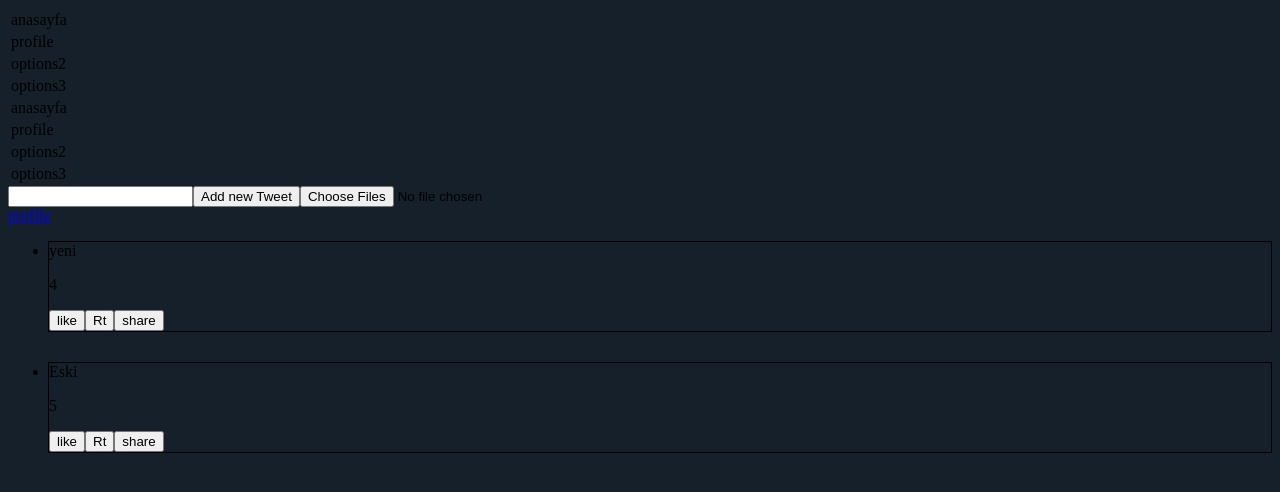
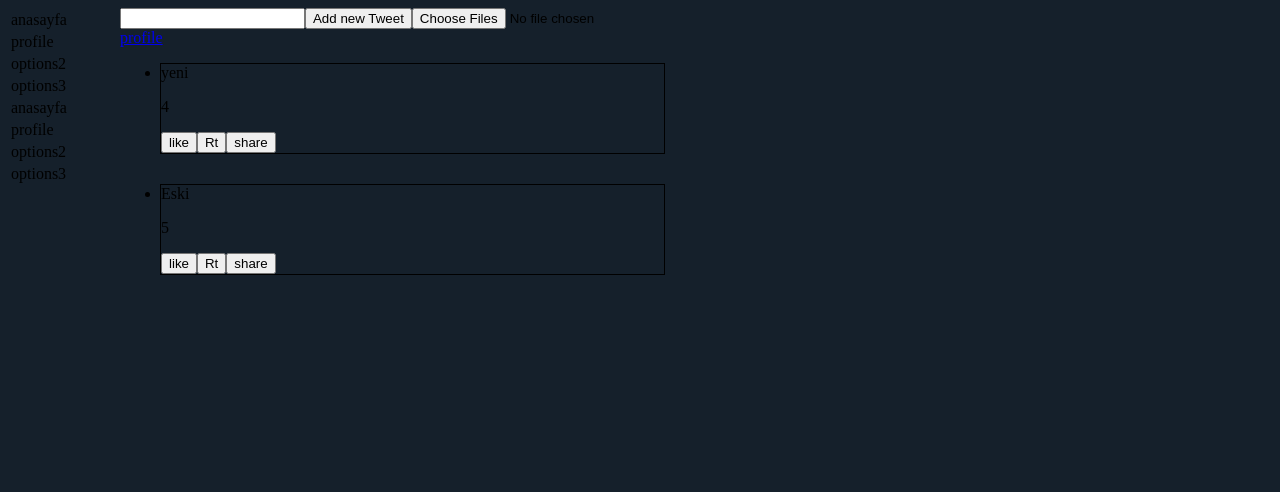
Before and after one commit to emreunsal1/twitter-clone, a React (Create React App) app: page /main in a window 1280 px wide. Shown: the top 492 px of the page. Built offline with nearby package versions, Linux system fonts and the light colour scheme.

Commit message:
side menu style

```diff
--- a/src/App.js
+++ b/src/App.js
@@ -4,7 +4,6 @@ import Layout from "./pages/Layout";
 import Login from "./pages/Login";
 import MainPage from "./pages/MainPage";
 import Profile from "./pages/Profile";
-import SideMenu from "./components/SideMenu";
 import "./style/main.scss";
 function App() {
   return (
@@ -12,7 +11,6 @@ function App() {
       <Router>
         <Context>
           <Layout>
-            <SideMenu />
             <Route exact path="/">
               <Login />
             </Route>
--- a/src/components/SideMenu.js
+++ b/src/components/SideMenu.js
@@ -1,4 +1,5 @@
 import React from "react";
+import "../style/sideMenu.scss";
 
 export default function SideMenu() {
   return (
--- a/src/pages/Login.js
+++ b/src/pages/Login.js
@@ -1,4 +1,4 @@
-import React, { useContext, useState } from "react";
+import React, { useContext } from "react";
 import { useHistory, Link } from "react-router-dom";
 import { mainContext } from "../context";
 import { user } from "../data";
@@ -36,6 +36,7 @@ export default function Login() {
               name="userName"
               className="input-username"
               type="text"
+              required
             ></input>
             <label className="username">User Name</label>
           </div>
@@ -44,6 +45,7 @@ export default function Login() {
               name="password"
               className="input-password"
               type="text"
+              required
             ></input>
             <label className="password">Password</label>
           </div>
--- a/src/pages/MainPage.js
+++ b/src/pages/MainPage.js
@@ -2,6 +2,8 @@ import { useMainContext } from "./../context";
 import AddTweet from "./../components/AddTweet";
 import TweetWrapper from "../components/TweetWrapper";
 import { Link } from "react-router-dom";
+import SideMenu from "../components/SideMenu";
+import "../style/mainPage.scss";
 
 export default function MainPage() {
   const context = useMainContext();
@@ -10,12 +12,17 @@ export default function MainPage() {
   const link = `/profile/${userName}`;
 
   return (
-    <div>
-      <AddTweet />
-      <Link to={link}>profile</Link>
-      <ul>
-        <TweetWrapper tweets={allTweetsByDate()} />
-      </ul>
+    <div className="main-container">
+      <div className="side-menu">
+        <SideMenu />
+      </div>
+      <div className="content">
+        <AddTweet />
+        <Link to={link}>profile</Link>
+        <ul>
+          <TweetWrapper tweets={allTweetsByDate()} />
+        </ul>
+      </div>
     </div>
   );
 }
--- /dev/null
+++ b/src/style/mainPage.scss
@@ -0,0 +1,9 @@
+.main-container {
+  display: flex;
+
+  .side-menu {
+    margin-right: 50px;
+  }
+  .content {
+  }
+}
```
